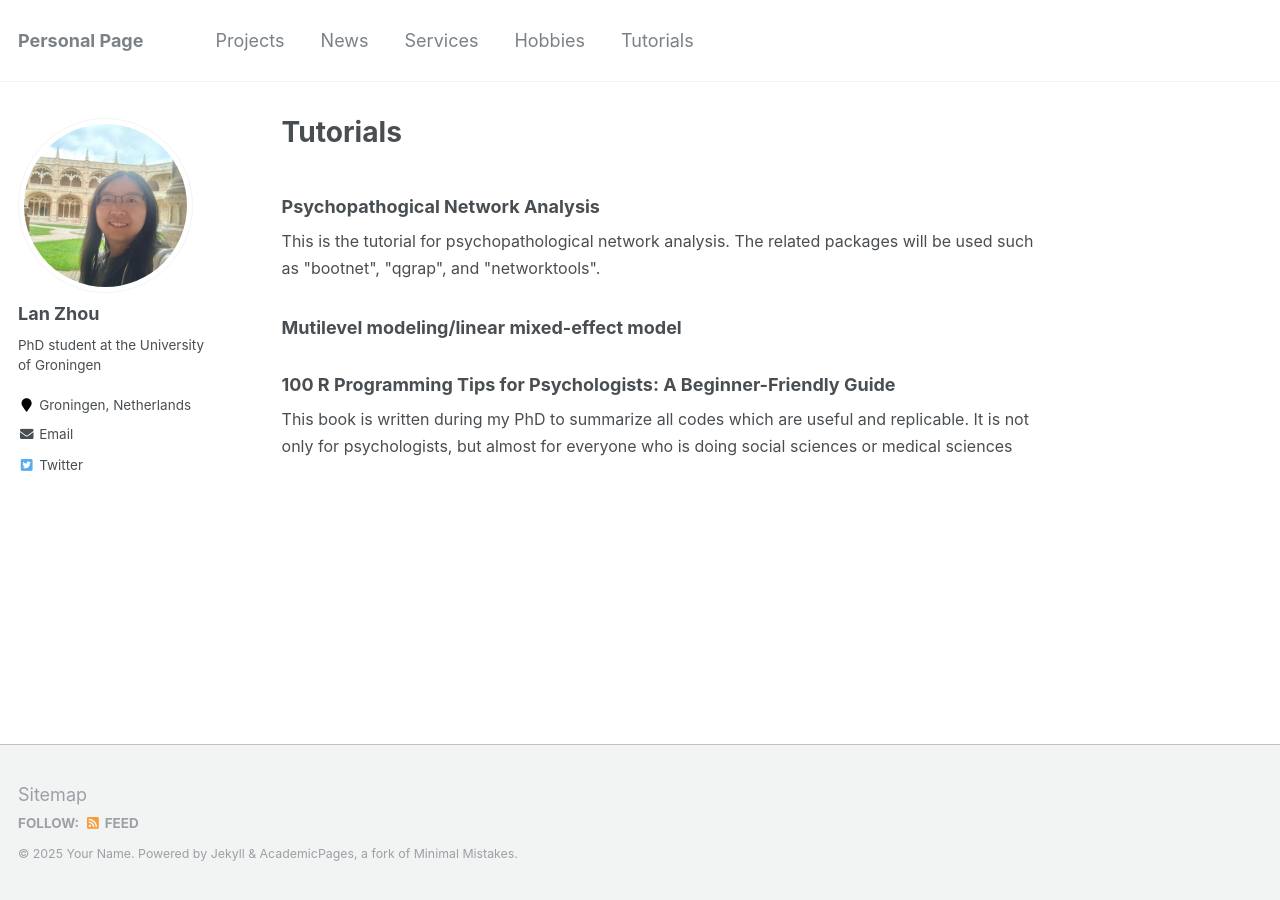
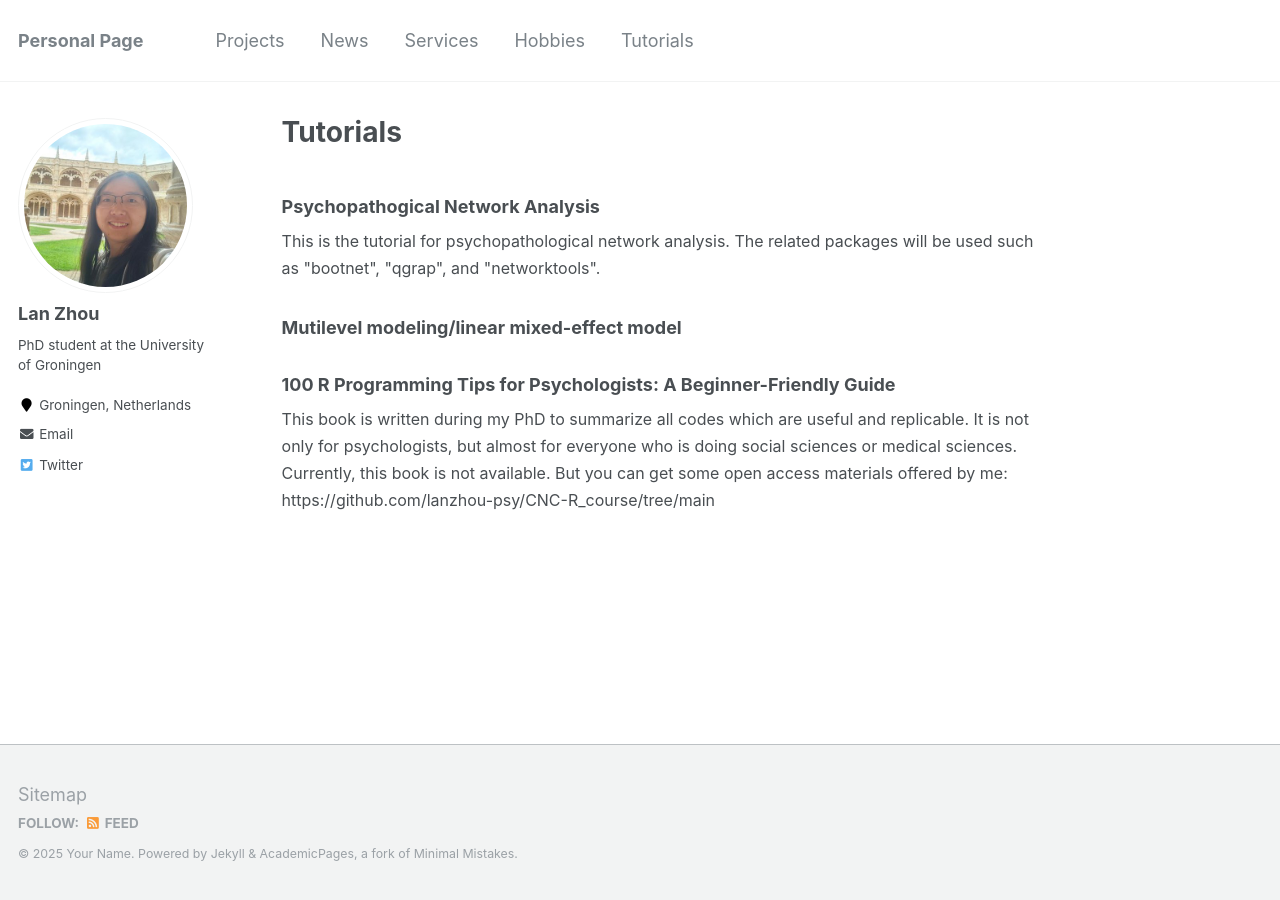
Before and after one commit to lanzhou-psy/personal-page, a Jekyll site: the page built from _pages/tutorial.md, in a window 1280 px wide. Built offline with Jekyll 4.4.1, drawn with Linux system fonts in a browser that asks for light colours.

Commit message:
Update tutorial.md

```diff
--- a/_pages/tutorial.md
+++ b/_pages/tutorial.md
@@ -15,4 +15,4 @@ redirect_from:
 
 
 ### 100 R Programming Tips for Psychologists: A Beginner-Friendly Guide
-<font size="3">This book is written during my PhD to summarize all codes which are useful and replicable. It is not only for psychologists, but almost for everyone who is doing social sciences or medical sciences</font>
+<font size="3">This book is written during my PhD to summarize all codes which are useful and replicable. It is not only for psychologists, but almost for everyone who is doing social sciences or medical sciences. Currently, this book is not available. But you can get some open access materials offered by me: https://github.com/lanzhou-psy/CNC-R_course/tree/main</font>
```
